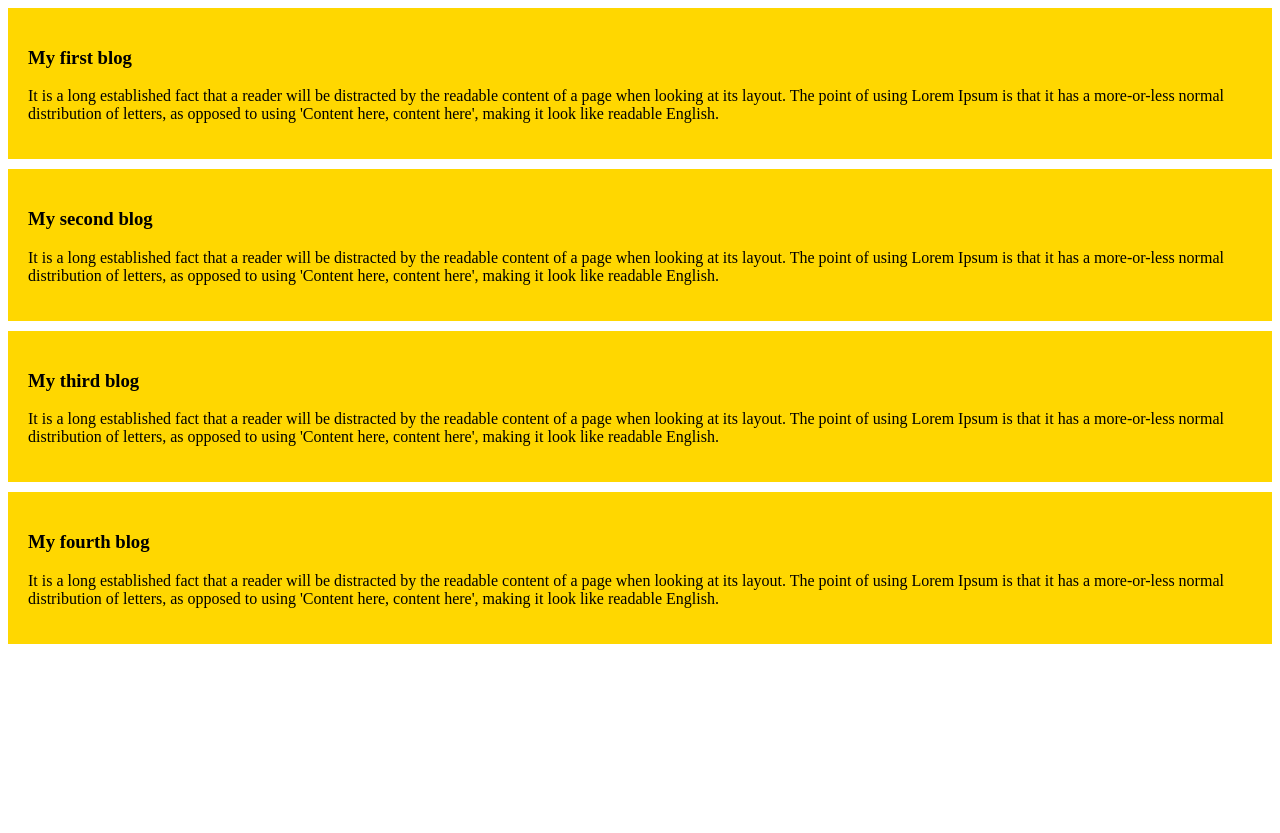
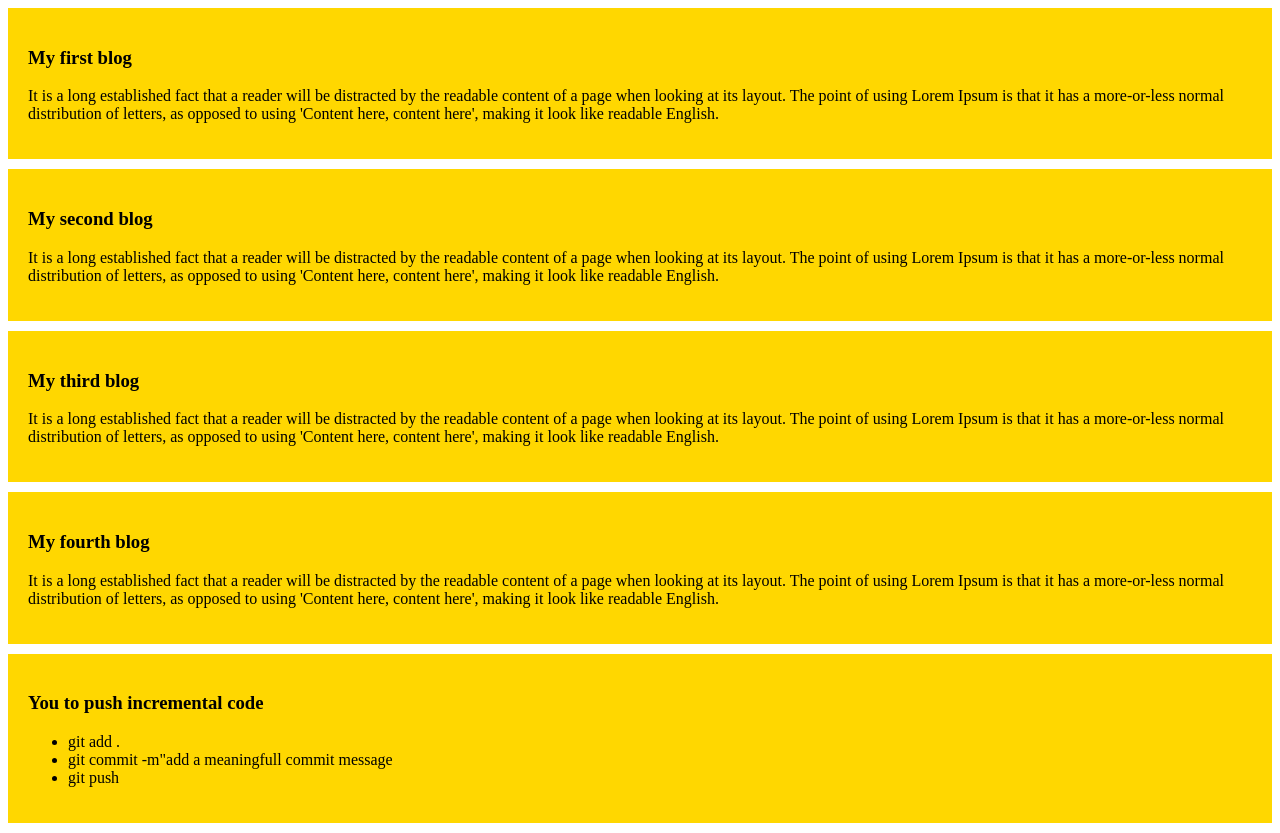
Before and after one commit to pujadasprema23/my-simple-website, a plain HTML site: page index.html in a window 1280 px wide. Before the commit the page ends 800 px from the top, so only its background shows below. Drawn offline with Linux system fonts and the light colour scheme.

Commit message:
added a list to push code

```diff
--- a/index.html
+++ b/index.html
@@ -23,6 +23,14 @@
         <h3>My fourth blog</h3>
         <p>It is a long established fact that a reader will be distracted by the readable content of a page when looking at its layout. The point of using Lorem Ipsum is that it has a more-or-less normal distribution of letters, as opposed to using 'Content here, content here', making it look like readable English.</p>
     </div>
+    <div>
+        <h3>You to push incremental code</h3>
+        <ul>
+            <li>git add .</li>
+            <li>git commit -m"add a meaningfull commit message</li>
+            <li>git push</li>
+        </ul>
+    </div>
 
 </body>
 </html>
```
